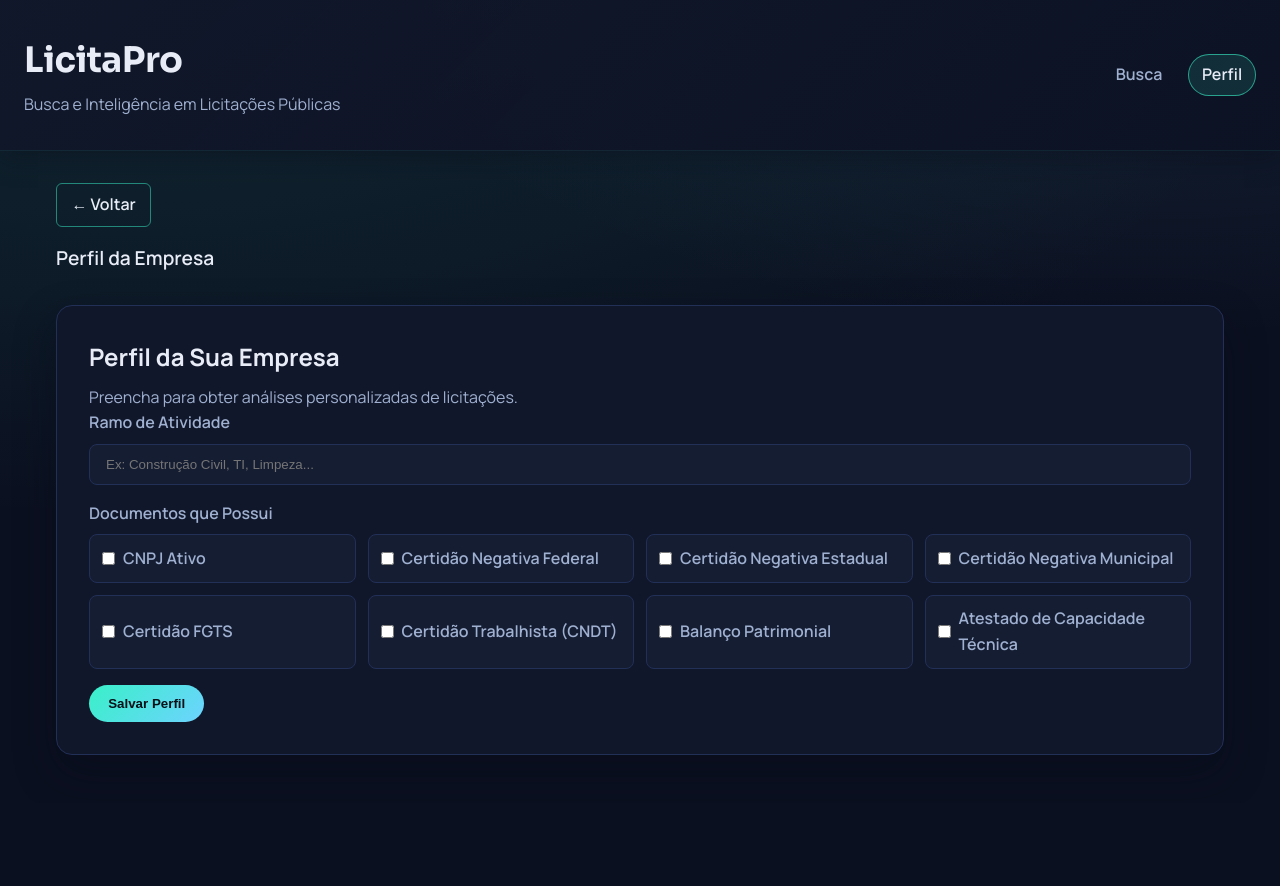
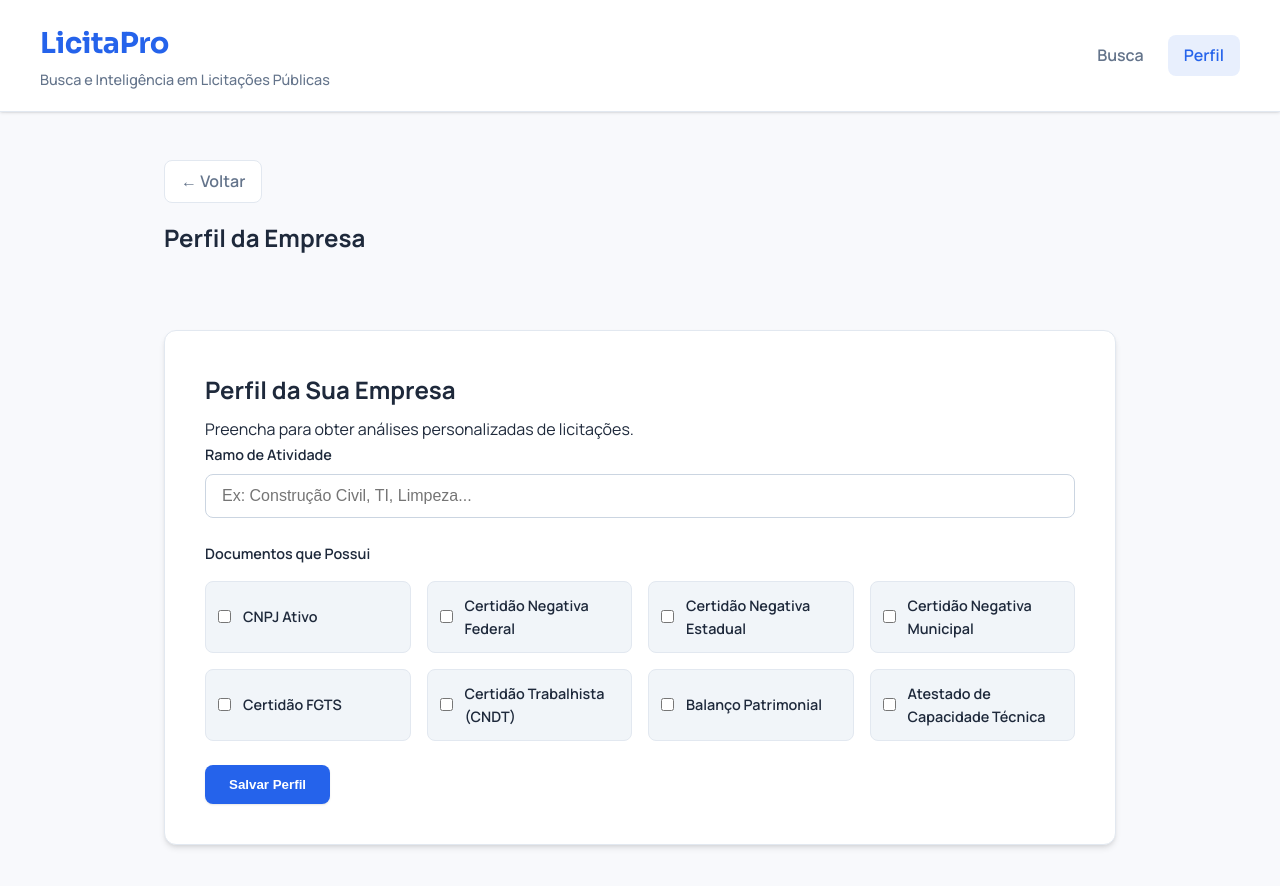
Before and after one commit to jmtiascarlos2018-bit/pncp-search, a React (Vite) app in the folder frontend/: page /perfil in a window 1280 px wide. Shown: the top 886 px of the page. Before the commit the page ends 803 px from the top, so only its background shows below. Built offline with nearby package versions, Linux system fonts and the light colour scheme; no server answers; the database is empty.

Commit message:
UI Redesign: Modern Light Theme with professional blue palette

```diff
--- a/frontend/src/App.css
+++ b/frontend/src/App.css
@@ -1,22 +1,7 @@
+/* Modern Light Theme App.css */
 @import url('https://fonts.googleapis.com/css2?family=Manrope:wght@400;500;600;700;800&family=Sora:wght@600;700&display=swap');
 
-:root {
-  --bg-color: #0b1020;
-  --surface: #11172a;
-  --surface-2: #151d33;
-  --border: #223058;
-  --text-color: #e8ecf6;
-  --text-light: #9fb0d0;
-  --accent: #39f0c8;
-  --accent-2: #6dd3ff;
-  --danger: #ff6b6b;
-  --success: #43e08c;
-  --shadow-sm: 0 8px 24px rgba(9, 12, 24, 0.35);
-  --shadow-md: 0 18px 40px rgba(6, 10, 24, 0.45);
-  --radius-md: 10px;
-  --radius-lg: 16px;
-}
-
+/* Global Reset & Base */
 * {
   box-sizing: border-box;
   margin: 0;
@@ -25,9 +10,7 @@
 
 body {
   font-family: 'Manrope', system-ui, sans-serif;
-  background: radial-gradient(1200px 600px at 10% -10%, rgba(57, 240, 200, 0.12), transparent),
-    radial-gradient(900px 500px at 90% -20%, rgba(109, 211, 255, 0.12), transparent),
-    var(--bg-color);
+  background-color: var(--bg-color);
   color: var(--text-color);
   line-height: 1.6;
 }
@@ -38,14 +21,20 @@ body {
   flex-direction: column;
 }
 
+/* Header */
 .app-header {
-  background: linear-gradient(135deg, rgba(17, 23, 42, 0.98), rgba(12, 18, 35, 0.92));
-  padding: 2rem 1.5rem;
-  border-bottom: 1px solid rgba(57, 240, 200, 0.08);
+  background: var(--surface);
+  padding: 1.25rem 2rem;
+  border-bottom: 1px solid var(--border);
   box-shadow: var(--shadow-sm);
+  position: sticky;
+  top: 0;
+  z-index: 100;
 }
 
 .header-row {
+  max-width: 1200px;
+  margin: 0 auto;
   display: flex;
   align-items: center;
   justify-content: space-between;
@@ -55,59 +44,63 @@ body {
 
 .brand h1 {
   font-family: 'Sora', sans-serif;
-  color: var(--text-color);
-  font-size: 2.2rem;
+  color: var(--accent);
+  /* Brand Blue */
+  font-size: 1.8rem;
   font-weight: 700;
-  margin-bottom: 0.25rem;
+  margin-bottom: 0.1rem;
   letter-spacing: -0.5px;
 }
 
 .brand p {
   color: var(--text-light);
-  font-size: 1rem;
+  font-size: 0.9rem;
+  font-weight: 500;
 }
 
+/* Navigation */
 .nav-links {
   display: flex;
-  gap: 0.75rem;
+  gap: 0.5rem;
 }
 
 .nav-link {
   color: var(--text-light);
   text-decoration: none;
   font-weight: 600;
-  padding: 0.45rem 0.8rem;
-  border-radius: 999px;
-  border: 1px solid transparent;
+  padding: 0.5rem 1rem;
+  border-radius: var(--radius-md);
   transition: all 0.2s ease;
 }
 
 .nav-link:hover {
-  color: var(--text-color);
-  border-color: rgba(57, 240, 200, 0.4);
-  background: rgba(57, 240, 200, 0.08);
+  color: var(--accent);
+  background-color: var(--surface-2);
 }
 
 .nav-link.active {
-  color: var(--text-color);
-  border-color: rgba(57, 240, 200, 0.6);
-  background: rgba(57, 240, 200, 0.12);
+  color: var(--accent);
+  background-color: rgba(37, 99, 235, 0.1);
+  /* Light Blue Tint */
 }
 
+/* Main Content */
 .app-main {
   flex: 1;
-  max-width: 1200px;
+  max-width: 1000px;
+  /* Readability focus */
   width: 100%;
   margin: 0 auto;
-  padding: 2rem 1rem 3rem;
+  padding: 3rem 1.5rem;
   display: flex;
   flex-direction: column;
-  gap: 2rem;
+  gap: 2.5rem;
 }
 
+/* Search Section */
 .search-section {
   background: var(--surface);
-  padding: 2rem;
+  padding: 2.5rem;
   border-radius: var(--radius-lg);
   box-shadow: var(--shadow-md);
   border: 1px solid var(--border);
@@ -117,45 +110,50 @@ body {
   text-align: right;
   color: var(--text-light);
   font-size: 0.9rem;
-  margin-top: 1rem;
+  margin-top: 1.5rem;
   font-weight: 500;
+  padding-top: 1rem;
+  border-top: 1px solid var(--border);
 }
 
+/* Results Section */
 .results-section {
   display: flex;
   flex-direction: column;
   gap: 1.5rem;
 }
 
+/* Messages */
 .error-message {
-  background-color: rgba(255, 107, 107, 0.12);
-  color: #ffb3b3;
+  background-color: #fef2f2;
+  color: var(--danger);
   padding: 1rem;
   border-radius: var(--radius-md);
   margin-top: 1rem;
   text-align: center;
   font-weight: 600;
-  border: 1px solid rgba(255, 107, 107, 0.35);
+  border: 1px solid #fee2e2;
 }
 
 .success-message {
-  background-color: rgba(67, 224, 140, 0.12);
-  color: #9af0c7;
+  background-color: #ecfdf5;
+  color: var(--success);
   padding: 1rem;
   border-radius: var(--radius-md);
   margin-top: 1rem;
   text-align: center;
   font-weight: 600;
-  border: 1px solid rgba(67, 224, 140, 0.35);
+  border: 1px solid #d1fae5;
 }
 
+/* Loader */
 .loading-spinner {
   width: 40px;
   height: 40px;
-  border: 3px solid rgba(255, 255, 255, 0.15);
+  border: 3px solid var(--surface-2);
   border-top: 3px solid var(--accent);
   border-radius: 50%;
-  animation: spin 1s linear infinite;
+  animation: spin 0.8s linear infinite;
   margin: 3rem auto;
 }
 
@@ -163,66 +161,70 @@ body {
   0% {
     transform: rotate(0deg);
   }
+
   100% {
     transform: rotate(360deg);
   }
 }
 
+/* Footer */
 .app-footer {
   text-align: center;
   padding: 2rem;
   color: var(--text-light);
   font-size: 0.85rem;
-  border-top: 1px solid rgba(57, 240, 200, 0.08);
+  border-top: 1px solid var(--border);
   background: var(--surface);
+  margin-top: auto;
 }
 
+/* Analysis Page & Profile specific adjustments */
 .analysis-header {
-  display: flex;
-  flex-direction: column;
-  gap: 1rem;
+  margin-bottom: 2rem;
 }
 
 .analysis-title {
   color: var(--text-color);
-  font-size: 1.2rem;
-  font-weight: 600;
+  font-size: 1.5rem;
+  font-weight: 700;
 }
 
 .back-button {
-  align-self: flex-start;
-  background: transparent;
-  border: 1px solid rgba(57, 240, 200, 0.5);
-  color: var(--text-color);
-  padding: 0.5rem 0.9rem;
-  border-radius: 6px;
+  display: inline-block;
+  margin-bottom: 1rem;
+  background: white;
+  border: 1px solid var(--border);
+  color: var(--text-light);
+  padding: 0.5rem 1rem;
+  border-radius: var(--radius-md);
   cursor: pointer;
   font-weight: 600;
   text-decoration: none;
+  transition: all 0.2s;
 }
 
 .back-button:hover {
-  background: rgba(57, 240, 200, 0.12);
+  background: var(--surface-2);
+  color: var(--text-color);
+  border-color: #cbd5e1;
 }
 
+/* Profile Card */
 .profile-card {
   background: var(--surface);
   border: 1px solid var(--border);
   border-radius: var(--radius-lg);
   box-shadow: var(--shadow-md);
-  padding: 2rem;
+  padding: 2.5rem;
 }
 
 .profile-card h2 {
   margin-bottom: 0.5rem;
-}
-
-.muted {
-  color: var(--text-light);
+  color: var(--text-color);
 }
 
 .field {
-  margin-bottom: 1rem;
+  margin-bottom: 1.5rem;
   display: flex;
   flex-direction: column;
   gap: 0.5rem;
@@ -230,53 +232,65 @@ body {
 
 .field label {
   font-weight: 600;
-  color: var(--text-light);
+  font-size: 0.9rem;
+  color: var(--text-color);
 }
 
 .input {
   padding: 0.75rem 1rem;
-  border-radius: 8px;
-  border: 1px solid var(--border);
-  background: var(--surface-2);
+  border-radius: var(--radius-md);
+  border: 1px solid #cbd5e1;
+  background: #ffffff;
   color: var(--text-color);
+  font-size: 1rem;
+  transition: border-color 0.2s, box-shadow 0.2s;
 }
 
 .input:focus {
   outline: none;
-  border-color: rgba(57, 240, 200, 0.6);
-  box-shadow: 0 0 0 3px rgba(57, 240, 200, 0.15);
+  border-color: var(--accent);
+  box-shadow: 0 0 0 3px rgba(37, 99, 235, 0.1);
 }
 
 .doc-grid {
   display: grid;
-  grid-template-columns: repeat(auto-fit, minmax(220px, 1fr));
-  gap: 0.75rem;
+  grid-template-columns: repeat(auto-fit, minmax(200px, 1fr));
+  gap: 1rem;
+  margin-top: 0.5rem;
 }
 
 .doc-item {
   display: flex;
   align-items: center;
-  gap: 0.5rem;
-  padding: 0.65rem 0.75rem;
+  gap: 0.75rem;
+  padding: 0.75rem;
   border: 1px solid var(--border);
-  border-radius: 8px;
+  border-radius: var(--radius-md);
   background: var(--surface-2);
   color: var(--text-color);
+  font-size: 0.9rem;
 }
 
 .primary-button {
-  background: linear-gradient(135deg, var(--accent), var(--accent-2));
-  color: #061018;
-  padding: 0.7rem 1.2rem;
+  background: var(--accent);
+  color: white;
+  padding: 0.75rem 1.5rem;
   border: none;
-  border-radius: 999px;
+  border-radius: var(--radius-md);
   cursor: pointer;
-  font-weight: 700;
-  margin-right: 0.75rem;
+  font-weight: 600;
+  box-shadow: 0 1px 2px rgba(0, 0, 0, 0.1);
+  transition: background-color 0.2s;
+}
+
+.primary-button:hover:not(:disabled) {
+  background: #1d4ed8;
+  /* Darker blue */
+  box-shadow: 0 4px 6px -1px rgba(0, 0, 0, 0.1);
 }
 
 .primary-button:disabled {
-  opacity: 0.6;
+  background: #94a3b8;
   cursor: not-allowed;
 }
 
@@ -293,6 +307,8 @@ body {
 @media (max-width: 768px) {
   .header-row {
     flex-direction: column;
-    align-items: flex-start;
+    align-items: center;
+    text-align: center;
+    gap: 1rem;
   }
 }
--- a/frontend/src/index.css
+++ b/frontend/src/index.css
@@ -1,5 +1,38 @@
 :root {
-  font-family: Inter, system-ui, Avenir, Helvetica, Arial, sans-serif;
+  /* Modern Professional Light Theme */
+  --bg-color: #f8f9fc;
+  /* Very light gray/blue background */
+  --surface: #ffffff;
+  /* Pure white for cards */
+  --surface-2: #f1f5f9;
+  /* Light slate for inputs/secondary backgrounds */
+
+  --border: #e2e8f0;
+  /* Slate 200 for borders */
+
+  --text-color: #1e293b;
+  /* Slate 800 for main text (High Contrast) */
+  --text-light: #64748b;
+  /* Slate 500 for secondary text */
+
+  --accent: #2563eb;
+  /* Royal Blue for primary actions */
+  --accent-2: #0ea5e9;
+  /* Sky Blue for gradients/secondary */
+
+  --danger: #ef4444;
+  /* Red 500 */
+  --success: #10b981;
+  /* Emerald 500 */
+
+  --shadow-sm: 0 1px 3px 0 rgb(0 0 0 / 0.1), 0 1px 2px -1px rgb(0 0 0 / 0.1);
+  --shadow-md: 0 4px 6px -1px rgb(0 0 0 / 0.1), 0 2px 4px -2px rgb(0 0 0 / 0.1);
+  --shadow-lg: 0 10px 15px -3px rgb(0 0 0 / 0.1), 0 4px 6px -4px rgb(0 0 0 / 0.1);
+
+  --radius-md: 8px;
+  --radius-lg: 12px;
+
+  font-family: 'Inter', system-ui, -apple-system, sans-serif;
   line-height: 1.5;
   font-weight: 400;
 }
@@ -8,4 +41,6 @@ body {
   margin: 0;
   min-width: 320px;
   min-height: 100vh;
+  background-color: var(--bg-color);
+  color: var(--text-color);
 }
--- a/frontend/src/services/firebase.js
+++ b/frontend/src/services/firebase.js
@@ -1,5 +1,6 @@
 import { initializeApp } from "firebase/app";
 import { getFirestore } from "firebase/firestore";
+import { getAnalytics } from "firebase/analytics";
 
 // Configuração do Firebase usando variáveis de ambiente do Vite
 const firebaseConfig = {
@@ -8,18 +9,21 @@ const firebaseConfig = {
     projectId: import.meta.env.VITE_FIREBASE_PROJECT_ID,
     storageBucket: import.meta.env.VITE_FIREBASE_STORAGE_BUCKET,
     messagingSenderId: import.meta.env.VITE_FIREBASE_MESSAGING_SENDER_ID,
-    appId: import.meta.env.VITE_FIREBASE_APP_ID
+    appId: import.meta.env.VITE_FIREBASE_APP_ID,
+    measurementId: "G-8RRMEH4SJW"
 };
 
 // Inicializa o Firebase apenas se as variáveis estiverem presentes
 let app;
 let db;
+let analytics;
 
 try {
     // Verifica se pelo menos a API Key está presente antes de inicializar
     if (firebaseConfig.apiKey) {
         app = initializeApp(firebaseConfig);
         db = getFirestore(app);
+        analytics = getAnalytics(app);
         console.log("Firebase initialized successfully");
     }
 } catch (error) {
```
Also changed, not shown: frontend/src/components/ResultCard.module.css (+20 -19 lines), frontend/src/components/SearchForm.module.css (+18 -12 lines).
